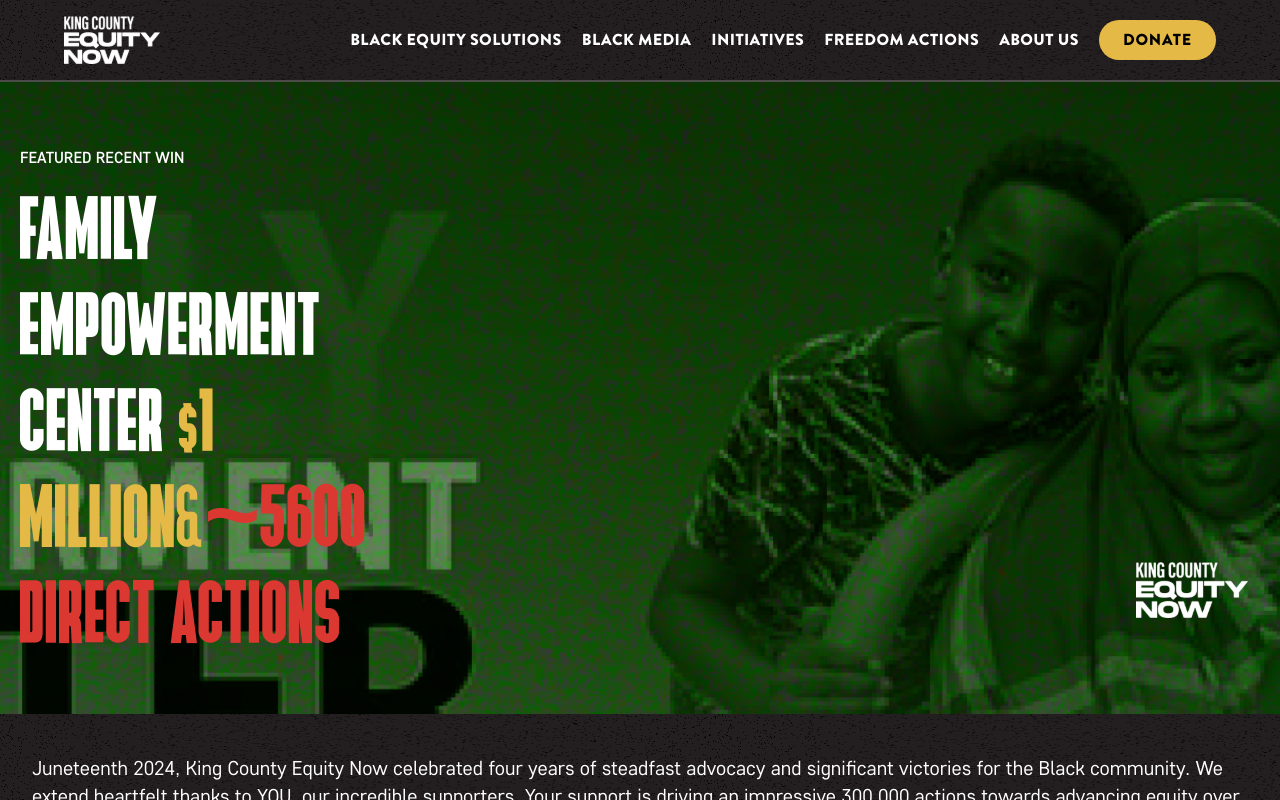
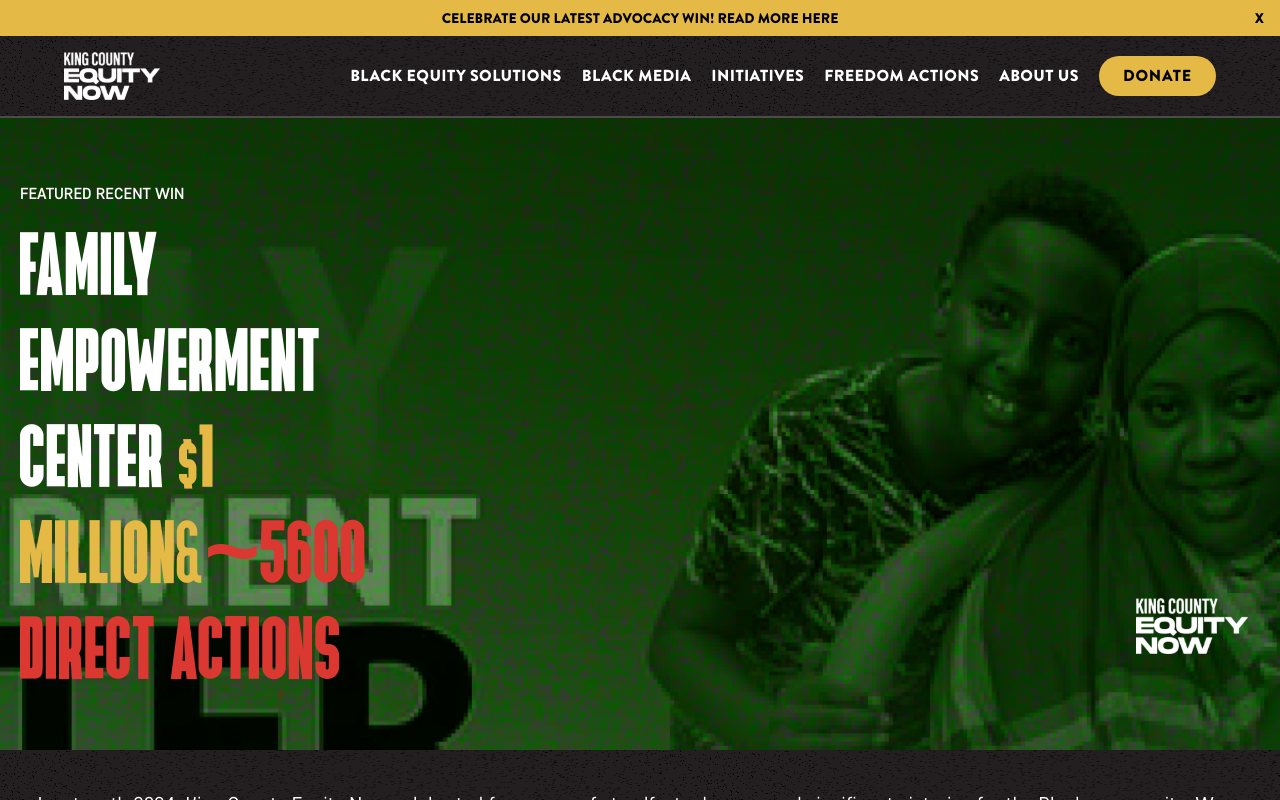
Before and after one commit to abu-kausar/contentful, a Next.js app: page /recentwins in a window 1280 px wide. Shown: the top 800 px of the page. Built offline with nearby package versions, Linux system fonts and the light colour scheme.

Commit message:
warning banner added

```diff
--- a/src/app/layout.tsx
+++ b/src/app/layout.tsx
@@ -3,6 +3,7 @@
 import "./globals.css";
 import Header from "@/components/Header";
 import Footer from "@/components/Footer";
+import Banner from "@/components/Banner";
 
 const geistSans = Geist({
   variable: "--font-geist-sans",
@@ -29,6 +30,7 @@
       <body
         className={`${geistSans.variable} ${geistMono.variable} antialiased`}
       >
+        <Banner/>
         <Header/>
         {children}
         <Footer/>
--- /dev/null
+++ b/src/components/Banner.tsx
@@ -0,0 +1,30 @@
+"use client";
+import { useState, useEffect } from "react";
+
+export default function Banner() {
+  const [visible, setVisible] = useState(true);
+
+  useEffect(() => {
+    setVisible(true);
+  }, []);
+
+  if (!visible) return null;
+
+  return (
+    <div className="bg-yellow text-black px-4 py-2 text-center flex justify-center items-center gap-2 relative z-50 font-button">
+      <p className="font-light lg:font-normal uppercase text-xs lg:text-sm">
+        Celebrate our latest advocacy win!{" "}
+        <a href="#" className="hover:underline" target="_blank">
+          Read more here
+        </a>
+      </p>
+      <button
+        onClick={() => setVisible(false)}
+        className="absolute right-4 text-xs lg:text-sm font-light lg:font-normal leading-none hover:text-black cursor-pointer"
+        aria-label="Close banner"
+      >
+        X
+      </button>
+    </div>
+  );
+}
```
